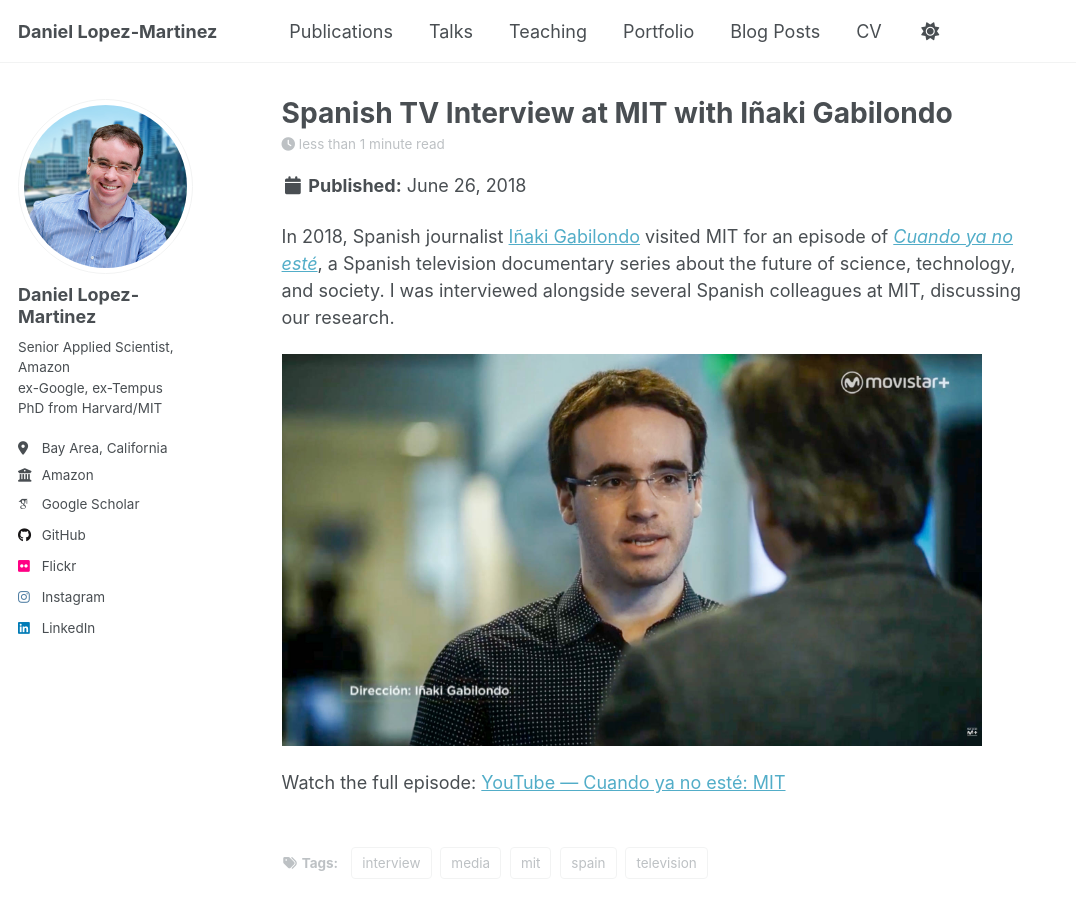
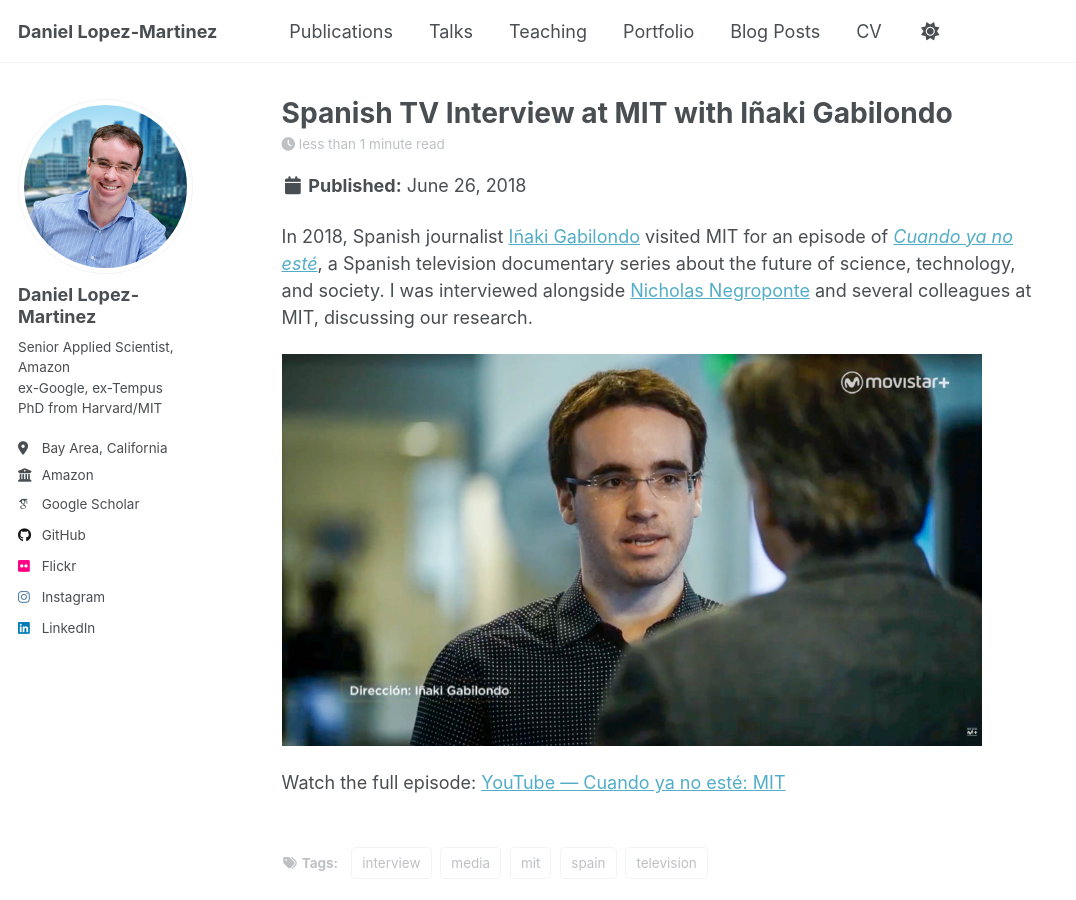
Before and after one commit to daniel-lopezmartinez/daniel-lopezmartinez.github.io, a Jekyll site: the page built from _posts/2018-06-26-spanish-tv-interview-inaki-gabilondo.md, in a window 1280 px wide and 900 px high. Shown: the whole window, without its empty margins (0-1076 px from the left). Built offline with Jekyll 4.4.1, drawn with Linux system fonts in a browser that asks for light colours; some web fonts are replaced; a script that is not in the unit is left out.

Commit message:
few improvements

```diff
--- a/_posts/2018-06-26-spanish-tv-interview-inaki-gabilondo.md
+++ b/_posts/2018-06-26-spanish-tv-interview-inaki-gabilondo.md
@@ -12,7 +12,7 @@ tags:
   - television
 ---
 
-In 2018, Spanish journalist [Iñaki Gabilondo](https://en.wikipedia.org/wiki/I%C3%B1aki_Gabilondo) visited MIT for an episode of *[Cuando ya no esté](https://es.wikipedia.org/wiki/Cuando_ya_no_est%C3%A9)*, a Spanish television documentary series about the future of science, technology, and society. I was interviewed alongside several Spanish colleagues at MIT, discussing our research.
+In 2018, Spanish journalist [Iñaki Gabilondo](https://en.wikipedia.org/wiki/I%C3%B1aki_Gabilondo) visited MIT for an episode of *[Cuando ya no esté](https://es.wikipedia.org/wiki/Cuando_ya_no_est%C3%A9._El_mundo_dentro_de_25_a%C3%B1os)*, a Spanish television documentary series about the future of science, technology, and society. I was interviewed alongside [Nicholas Negroponte](https://en.wikipedia.org/wiki/Nicholas_Negroponte) and several colleagues at MIT, discussing our research.
 
 <img src='/images/blog/2018-06-26-spanish-tv-interview.jpg' width="700" alt="Daniel Lopez-Martinez being interviewed by Spanish journalist Iñaki Gabilondo at MIT for the Movistar+ documentary series Cuando ya no esté, 2018.">
 
```
